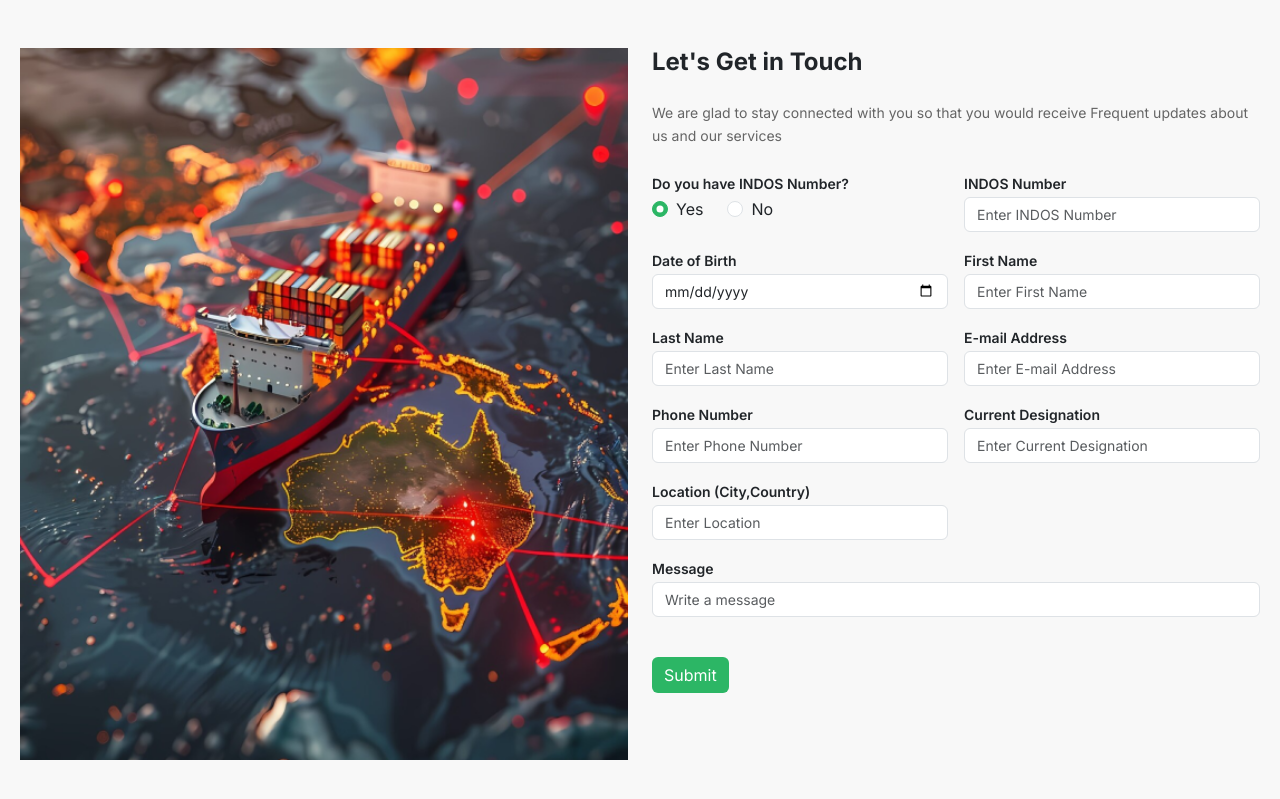
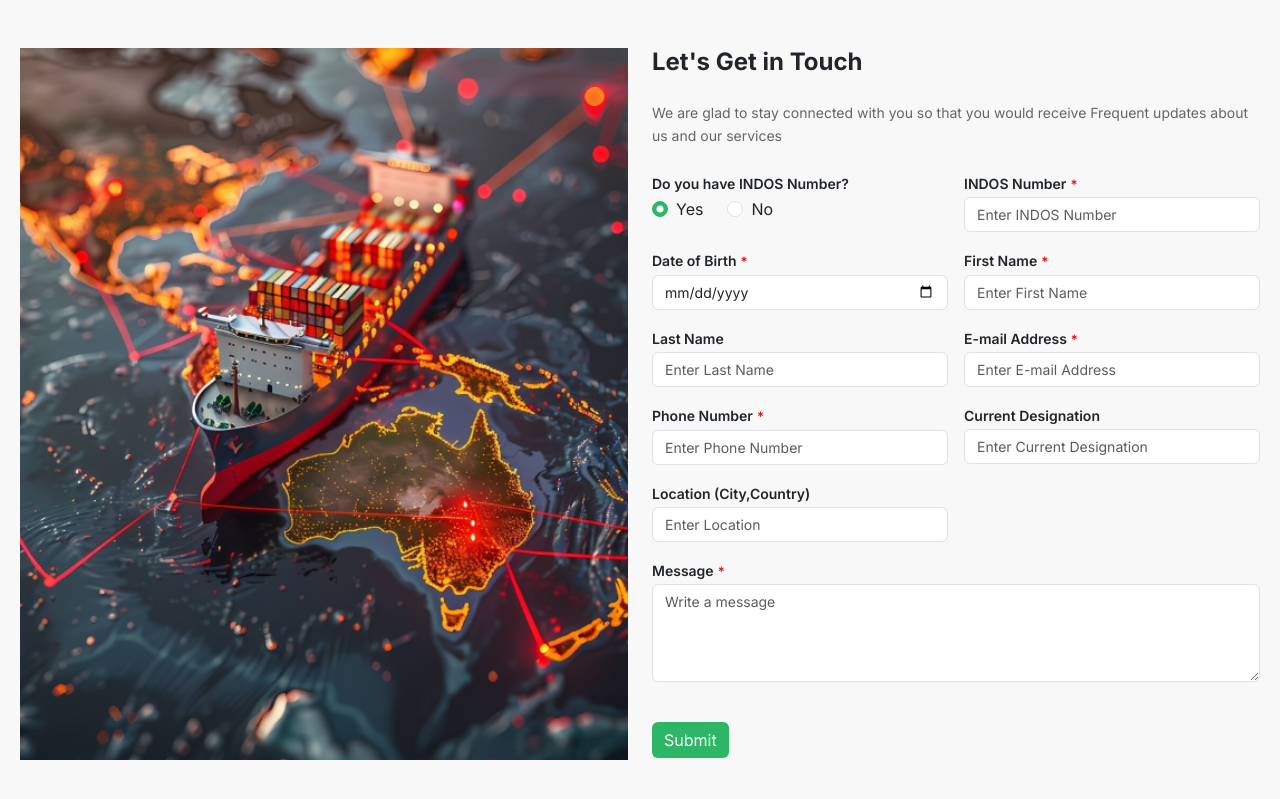
Before and after one commit to Prasannadjango/marinementors, a React (Create React App) app: page / in a window 1280 px wide. Shown: the part 3002-3801 px from the top of the page. Built offline with nearby package versions, Linux system fonts and the light colour scheme.

Commit message:
Validation has been added

```diff
--- a/src/pages/home.js
+++ b/src/pages/home.js
@@ -3,30 +3,69 @@ import Bannerimg from "../assests/Images/Bannerimage.png";
 import Aboutusimg from "../assests/Images/aboutus.png";
 import Testimonialimg from "../assests/Images/testimonial_image.jpg";
 import Getintouchimg from "../assests/Images/Getintouch.png";
+import axios from "axios";
 import { Link } from "react-router-dom";
-import { Formik, Form, Field, ErrorMessage } from "formik";
 import * as Yup from "yup";
 
 function Home() {
   const [selectedOption, setSelectedOption] = useState("yes");
-  const [showIndosErrorMessage, setShowIndosErrorMessage] = useState(true);
+  const [formData, setFormData] = useState({
+    indosnumber: "",
+    name: "",
+    email: "",
+    phone: "",
+    dob: ""
+  });
+  const [errors, setErrors] = useState({});
+  const handleChange = (e) => {
+    const { name, value } = e.target;
+    setFormData(prevState => ({ ...prevState, [name]: value }));
+    setErrors(prevErrors => ({ ...prevErrors, [name]: "" }));
+  };
 
-  useEffect(() => {
-    const inputField = document.querySelector("#customField");
-    if (selectedOption === "yes") {
-      inputField.removeAttribute("disabled");
-    } else {
-      inputField.setAttribute("disabled", "disabled");
+  const validateForm = () => {
+    const { name, email, indosnumber, phone, dob } = formData;
+    const errors = {};
+    if (dob === "") {
+      errors.dob = "Date of birth is required.";
+
     }
-  }, [selectedOption]);
+    if (phone === "") {
+      errors.phone = "Phone number is required.";
 
-  const handleRadioChange = (event) => {
-    setSelectedOption(event.target.value);
-    if(selectedOption === "no"){
-      setShowIndosErrorMessage(showIndosErrorMessage);
     }
-    else{
-      setShowIndosErrorMessage(!showIndosErrorMessage);
+    else if (!/^\d{10}$/.test(phone)) {
+      errors.phone = "Phone number must be 10 digits.";
+    }
+    if (indosnumber === "") {
+      errors.indosnumber = "Indos Number is required.";
+    }
+    else if
+      (indosnumber.length < 8) {
+      errors.indosnumber = "Indos Number must be in  8 digit.";
+    }
+    if (name === "") {
+      errors.name = "Name is required.";
+    }
+    if (email === "") {
+      errors.email = "Email is required.";
+    }
+    else if (!/\S+@\S+\.\S+/.test(email)) {
+      errors.email = "Email address is invalid.";
+    }
+    return errors;
+  };
+
+  const handleSubmit = (e) => {
+    e.preventDefault();
+    const formErrors = validateForm();
+    if (Object.keys(formErrors).length === 0) {
+      axios.post("https://your-api-endpoint.com", formData)
+        .then(response => { console.log("Data submitted successfully:", response.data); })
+        .catch(error => { console.error("Error submitting data:", error); });
+    }
+    else {
+      setErrors(formErrors);
     }
   };
 
@@ -748,47 +787,8 @@ function Home() {
                   receive Frequent updates about us and our services
                 </p>
               </div>
-              <Formik
-                initialValues={{
-                  indosNumber: "",
-                  dob: "",
-                  firstName: "",
-                  lastName: "",
-                  email: "",
-                  phoneNumber: "",
-                  message: "",
-                }}
-                validationSchema={Yup.object({
-                  indosNumber: selectedOption === "yes"
-                    ? Yup.number()
-                      .integer()
-                      .positive()
-                      .max(99999999, "Must be 8 digits")
-                      .required("Required")
-                    : Yup.number().notRequired(),
-                  dob: Yup.number().required("Required"),
-                  phoneNumber: Yup.number()
-                    .max(8, "Must be 10 numbers")
-                    .required("Required"),
-                  firstName: Yup.string()
-                    .max(15, "Must be 15 characters or less")
-                    .required("Required"),
-                  lastName: Yup.string()
-                    .max(20, "Must be 20 characters or less")
-                    .required("Required"),
-                  email: Yup.string()
-                    .email("Invalid email address")
-                    .required("Required"),
-                  message: Yup.string().required("Required"),
-                })}
-                enableReinitialize
-                onSubmit={(values, { setSubmitting }) => {
-                  console.log(values);
-                  setSubmitting(false);
-                }}
-              >
-                {({ isSubmitting, handleSubmit, values, errors, touched }) => (
-                  <Form className="mt-4">
+
+              <form className="mt-4" onSubmit={handleSubmit}>
                 <div className="row row-cols-2 g-3">
                   <div className="col">
                     <label className="form-label">
@@ -803,7 +803,7 @@ function Home() {
                           name="selection"
                           value="yes"
                           checked={selectedOption === "yes"}
-                              onChange={handleRadioChange}
+
                         />
                         <label
                           className="form-check-label"
@@ -820,7 +820,6 @@ function Home() {
                           name="selection"
                           value="no"
                           checked={selectedOption === "no"}
-                              onChange={handleRadioChange}
                         />
                         <label
                           className="form-check-label"
@@ -832,66 +831,74 @@ function Home() {
                     </div>
                   </div>
                   <div className="col position-relative">
-                        <label className="form-label">INDOS Number</label>
-                        <Field
+                    <label className="form-label">INDOS Number<span className="error ms-1">*</span></label>
+                    <input
                       className="form-control"
-                          type="number"
+                      type="text"
                       placeholder="Enter INDOS Number"
                       id="customField"
-                          name="indosNumber"
+                      name="indosnumber"
+                      value={formData.indosnumber}
+                      onChange={handleChange}
                       disabled={selectedOption !== "yes"}
-
+                      maxLength={8}
                     />
-                        {showIndosErrorMessage &&  <ErrorMessage name="indosNumber" component="div" className="form-error-message" />}
+                    {errors.indosnumber && <p className="error">{errors.indosnumber}</p>}
                   </div>
                   <div className="col position-relative">
-                        <label className="form-label">Date of Birth</label>
-                        <Field
+                    <label className="form-label">Date of Birth<span className="error ms-1">*</span></label>
+                    <input
                       className="form-control"
                       type="date"
                       name="dob"
-                          placeholder="Choose Date"
+                      placeholder="Choose Date of Birth"
                     />
+                     {errors.dob && <p className="error">{errors.dob}</p>}
                   </div>
                   <div className="col position-relative">
-                        <label className="form-label">First Name</label>
-                        <Field
+                    <label className="form-label">First Name<span className="error ms-1">*</span></label>
+                    <input
                       className="form-control"
                       type="text"
-                          name="firstName"
+                      name="name"
+                      value={formData.name}
+                      onChange={handleChange}
                       placeholder="Enter First Name"
                     />
-                        <ErrorMessage name="firstName" component="div" className="form-error-message" />
+                    {errors.name && <p className="error">{errors.name}</p>}
                   </div>
                   <div className="col position-relative">
                     <label className="form-label">Last Name</label>
-                        <Field
+                    <input
                       className="form-control"
                       type="text"
                       name="lastName"
                       placeholder="Enter Last Name"
                     />
-                        <ErrorMessage name="lastName" component="div" className="form-error-message" />
                   </div>
                   <div className="col position-relative">
-                        <label className="form-label">E-mail Address</label>
-                        <Field
+                    <label className="form-label">E-mail Address<span className="error ms-1">*</span></label>
+                    <input
                       className="form-control"
                       type="mail"
                       name="email"
                       placeholder="Enter E-mail Address"
+                      value={formData.email}
+                      onChange={handleChange}
                     />
-                        <ErrorMessage name="email" component="div" className="form-error-message" />
+                    {errors.email && <p className="error">{errors.email}</p>}
                   </div>
                   <div className="col position-relative">
-                        <label className="form-label">Phone Number</label>
-                        <Field
+                    <label className="form-label">Phone Number<span className="error ms-1">*</span></label>
+                    <input
                       className="form-control"
-                          type="number"
-                          name="phoneNumber"
+                      type="text"
+                      name="phone"
+                      value={formData.phone}
+                      onChange={handleChange}
                       placeholder="Enter Phone Number"
                     />
-                        <ErrorMessage name="phoneNumber" component="div" className="form-error-message" />
+                    {errors.phone && <p className="error">{errors.phone}</p>}
                   </div>
                   <div className="col">
                     <label className="form-label">
@@ -914,40 +921,26 @@ function Home() {
                     />
                   </div>
                   <div className="col-12 position-relative">
-                        <label className="form-label">Message</label>
-                        <Field
+                    <label className="form-label">Message<span className="error ms-1">*</span></label>
+                    <textarea
                       className="form-control"
                       placeholder="Write a message"
                       rows="4"
                       name="message"
                     />
-                        {errors.message && touched.message && (
-                          <ErrorMessage name="message" component="div" className="form-error-message" />
-                        )}
                   </div>
                   <div className="submit-btn">
                     <button
                       className="btn btn-primary primary-btn mt-4"
                       type="submit"
-                          disabled={isSubmitting}
-                          onClick={() => {
-                            // Check if all required fields are valid
-                            const isValid = Object.keys(values).every(field =>
-                              !errors?.[field] && touched?.[field]
-                            );
 
-                            if (isValid) {
-                              handleSubmit();
-                            }
-                          }}
                     >
                       Submit
                     </button>
                   </div>
                 </div>
-                  </Form>
-                )}
-              </Formik>
+              </form>
+
             </div>
           </div>
         </section>
--- a/src/styles/theme.css
+++ b/src/styles/theme.css
@@ -7,7 +7,10 @@
     background-color: #34975d !important;
 }
 
-
+.error{
+  color: rgb(237, 11, 11);
+font-size: 13px;
+}
 
 
 
```
Lines whose indentation alone changed are shown as unchanged.
